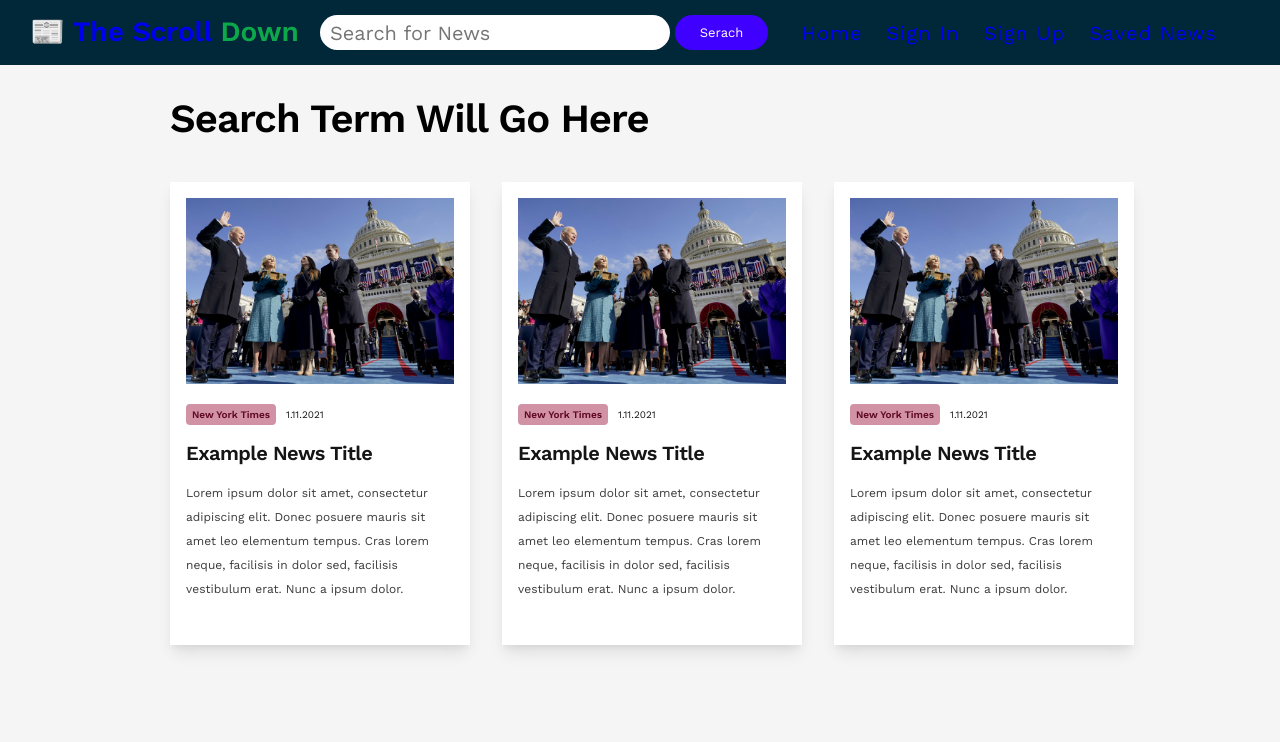
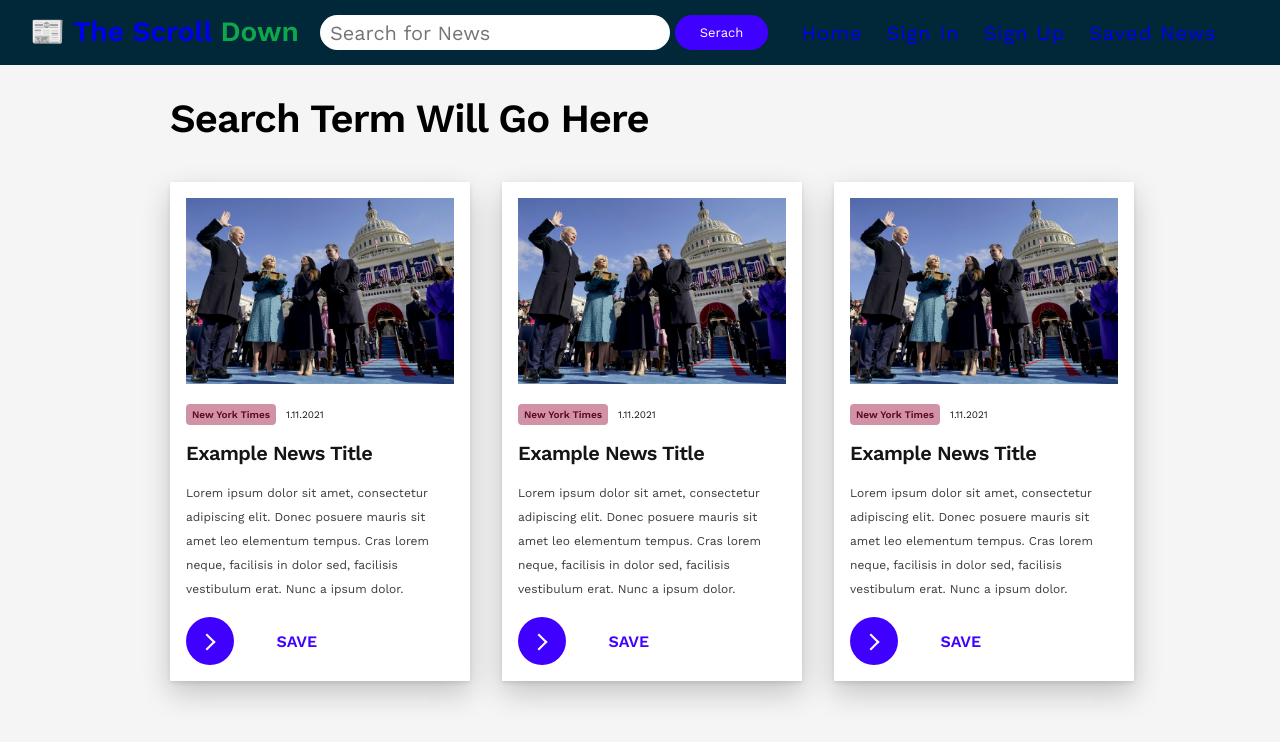
Before and after one commit to willdarkins/the_scroll_down, a React (Create React App) app: page /savednews in a window 1280 px wide. Shown: the top 742 px of the page. Built offline with nearby package versions, Linux system fonts and the light colour scheme.

Commit message:
added way to intricate button hover effect... no point to it, but it looks cool

```diff
--- a/src/components/Navbar.js
+++ b/src/components/Navbar.js
@@ -35,12 +35,7 @@ const NavBarStyles = styled.div`
         display: inline-block;
         font-size: 13px;
         margin-left: .3rem;
-        /* margin: 4px 2px; */
         cursor: pointer;
-        transition-duration: 0.4s;
-        button:hover{
-            box-shadow: 0 12px 16px 0 rgba(0,0,0,0.24),0 17px 50px 0 rgba(0,0,0,0.19);
-        }
     }
     .nav ol{
         display: flex;
--- a/src/pages/SavedNews.js
+++ b/src/pages/SavedNews.js
@@ -18,7 +18,7 @@ const SavedStyles = styled.div`
             min-width: 300px;
             margin: auto;
             background: white;
-            box-shadow: rgba(0, 0, 0, 0.1) 0px 10px 15px -3px, rgba(0, 0, 0, 0.05) 0px 4px 6px -2px;
+            box-shadow: rgba(0, 0, 0, 0.2) 0px 12px 28px 0px, rgba(0, 0, 0, 0.1) 0px 2px 4px 0px, rgba(255, 255, 255, 0.05) 0px 0px 0px 1px inset;
             height: 100%;
             text-decoration: none;
             color: var(--font-dark);
@@ -61,7 +61,89 @@ const SavedStyles = styled.div`
                     font-size: 12px;
                     line-height: 1.5rem;
                     color: #3b3b3b;
-                    padding-bottom: 28px;
+                    padding-bottom: 1rem;
+                }
+                button {
+                    position: relative;
+                    display: inline-block;
+                    cursor: pointer;
+                    outline: none;
+                    border: 0;
+                    vertical-align: middle;
+                    text-decoration: none;
+                    background: transparent;
+                    padding: 0;
+                    font-size: inherit;
+                    font-family: inherit;
+                &.learn-more {
+                    width: 12rem;
+                    height: auto;
+                .circle {
+                    transition: all, 0.45s, cubic-bezier(0.65,0,.076,1);
+                    position: relative;
+                    display: block;
+                    margin: 0;
+                    width: 3rem;
+                    height: 3rem;
+                    background: var(--blue);
+                    border-radius: 1.625rem;
+                .icon {
+                    transition: (all, 0.45s, cubic-bezier(0.65,0,.076,1));
+                    position: absolute;
+                    top: 0;
+                    bottom: 0;
+                    margin: auto;
+                    background: white;
+                &.arrow {
+                    transition: (all, 1s, cubic-bezier(0.65,0,.076,1));
+                    left: 0.625rem;
+                    width: 1.125rem;
+                    height: 0.125rem;
+                    background: none;
+                &::before {
+                    position: absolute;
+                    content: '';
+                    top: -0.25rem;
+                    right: 0.0625rem;
+                    width: 0.625rem;
+                    height: 0.625rem;
+                    border-top: 0.125rem solid #fff;
+                    border-right: 0.125rem solid #fff;
+                    transform: rotate(45deg);
+                }
+            }
+        }
+    }
+    .button-text {
+      transition:(all, 0.45s, cubic-bezier(0.65,0,.076,1));
+      position: absolute;
+      top: 0;
+      left: 0;
+      right: 0;
+      bottom: 0;
+      padding: 0.75rem 0;
+      margin: 0 0 0 1.85rem;
+      color: var(--blue);
+      font-weight: 700;
+      line-height: 1.6;
+      text-align: center;
+      text-transform: uppercase;
+    }
+  }
+  &:hover {
+    .circle {
+      width: 100%;
+      .icon {
+        &.arrow {
+        background: white;
+        transform: translate(1rem, 0);
+        }
+      }
+    }
+    .button-text {
+      color: white;
+    }
+  }
             }
         }
     }
@@ -89,6 +171,12 @@ function SavedNews() {
                             <p>Lorem ipsum dolor sit amet, consectetur adipiscing elit.
                                 Donec posuere mauris sit amet leo elementum tempus. Cras lorem neque,
                                 facilisis in dolor sed, facilisis vestibulum erat. Nunc a ipsum dolor.</p>
+                            <button class="learn-more">
+                                <span class="circle" aria-hidden="true">
+                                    <span class="icon arrow"></span>
+                                </span>
+                                <span class="button-text">Save</span>
+                            </button>
                         </div>
                     </div>
                 </div>
@@ -106,6 +194,12 @@ function SavedNews() {
                         <p>Lorem ipsum dolor sit amet, consectetur adipiscing elit.
                             Donec posuere mauris sit amet leo elementum tempus. Cras lorem neque,
                             facilisis in dolor sed, facilisis vestibulum erat. Nunc a ipsum dolor.</p>
+                        <button class="learn-more">
+                            <span class="circle" aria-hidden="true">
+                                <span class="icon arrow"></span>
+                            </span>
+                            <span class="button-text">Save</span>
+                        </button>
                     </div>
                 </div>
 
@@ -122,6 +216,12 @@ function SavedNews() {
                         <p>Lorem ipsum dolor sit amet, consectetur adipiscing elit.
                             Donec posuere mauris sit amet leo elementum tempus. Cras lorem neque,
                             facilisis in dolor sed, facilisis vestibulum erat. Nunc a ipsum dolor.</p>
+                        <button class="learn-more">
+                            <span class="circle" aria-hidden="true">
+                                <span class="icon arrow"></span>
+                            </span>
+                            <span class="button-text">Save</span>
+                        </button>
                     </div>
                 </div>
             </div>
```
Lines whose indentation alone changed are shown as unchanged.
